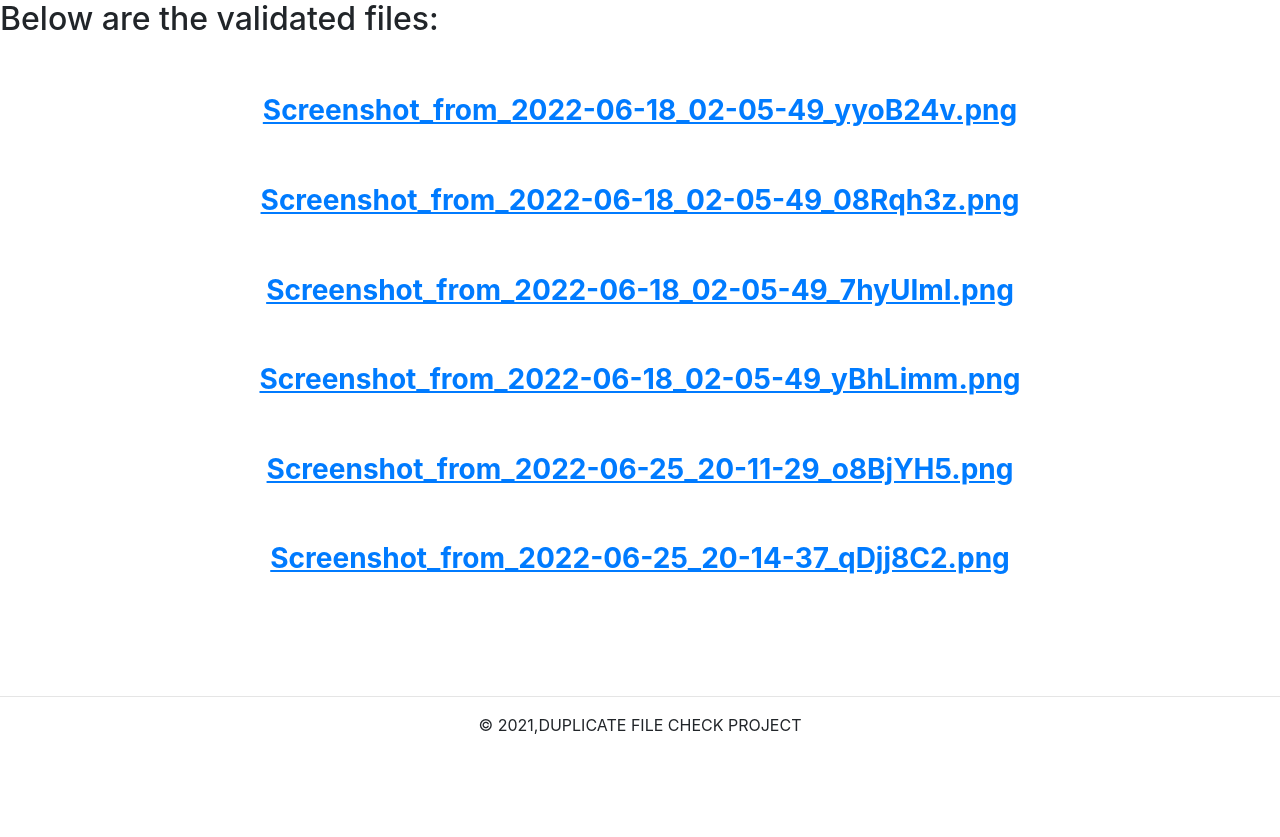
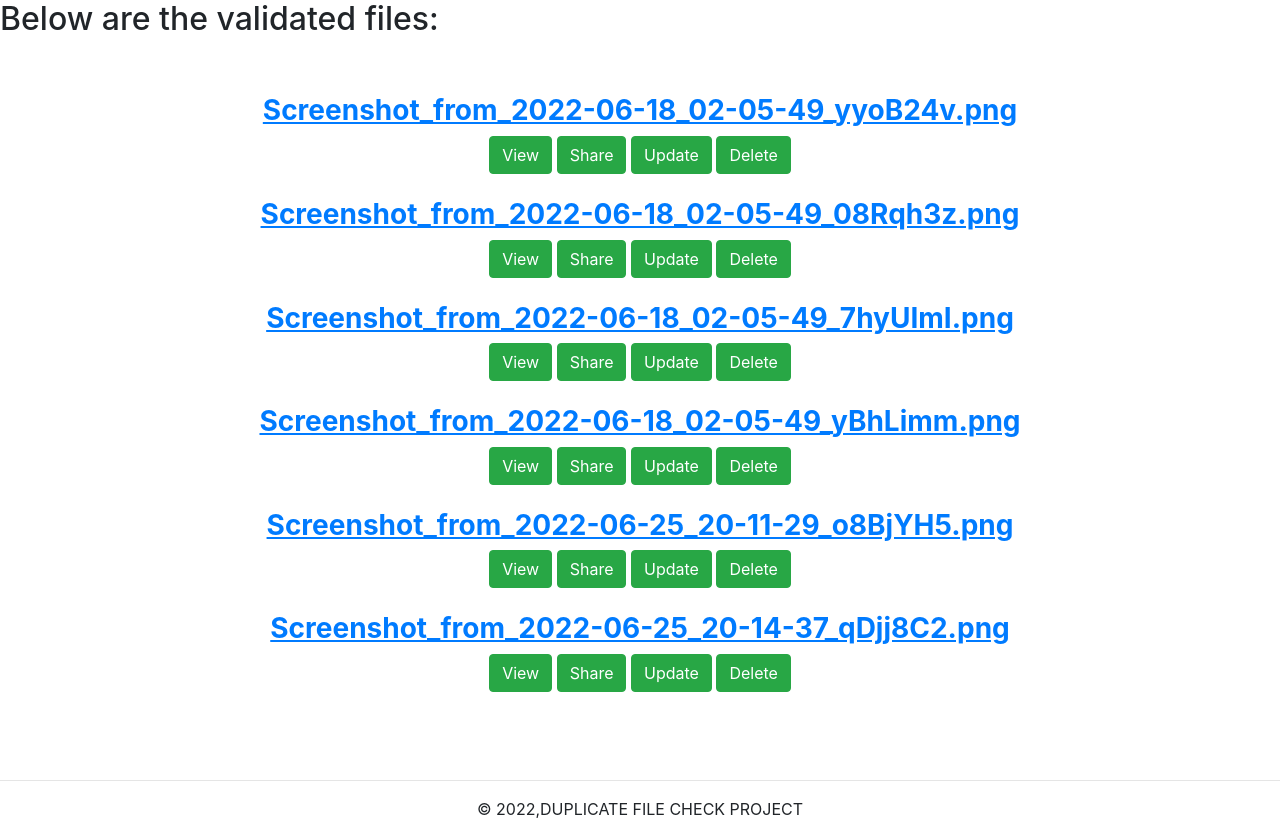
Before and after one commit to Ayesha6127/projectdup, a Django app: page /viewfiles in a window 1280 px wide. Shown: the part 112-949 px from the top of the page. Before the commit the page ends 846 px from the top, so only its background shows below. Run offline with Django 4.2, Linux system fonts and the light colour scheme; data comes from the database, SQL or seed files in the repository; some libraries are stand-ins or nearby versions.

Commit message:
Update viewfiles.html

```diff
--- a/templates/viewfiles.html
+++ b/templates/viewfiles.html
@@ -112,6 +112,10 @@ border-bottom-right-radius: .3rem;
 
 
                             <a href='{{ item.0 }}' download><h3> <strong><u>{{ item.1 }}</u></strong> </h3></a>
+                            <button type="button" class="btn btn-success">View</button>
+                            <button type="button" class="btn btn-success">Share</button>
+                            <button type="button" class="btn btn-success">Update</button>
+                            <button type="button" class="btn btn-success">Delete</button>
             <br><br>
 
             {% endfor %}
@@ -122,7 +126,7 @@ border-bottom-right-radius: .3rem;
 
 <div style="text-align: center;">
     <hr>
-        <p>&copy 2021,DUPLICATE FILE CHECK PROJECT</p>
+        <p>&copy 2022,DUPLICATE FILE CHECK PROJECT</p>
     </hr>
     </div>
 
```
